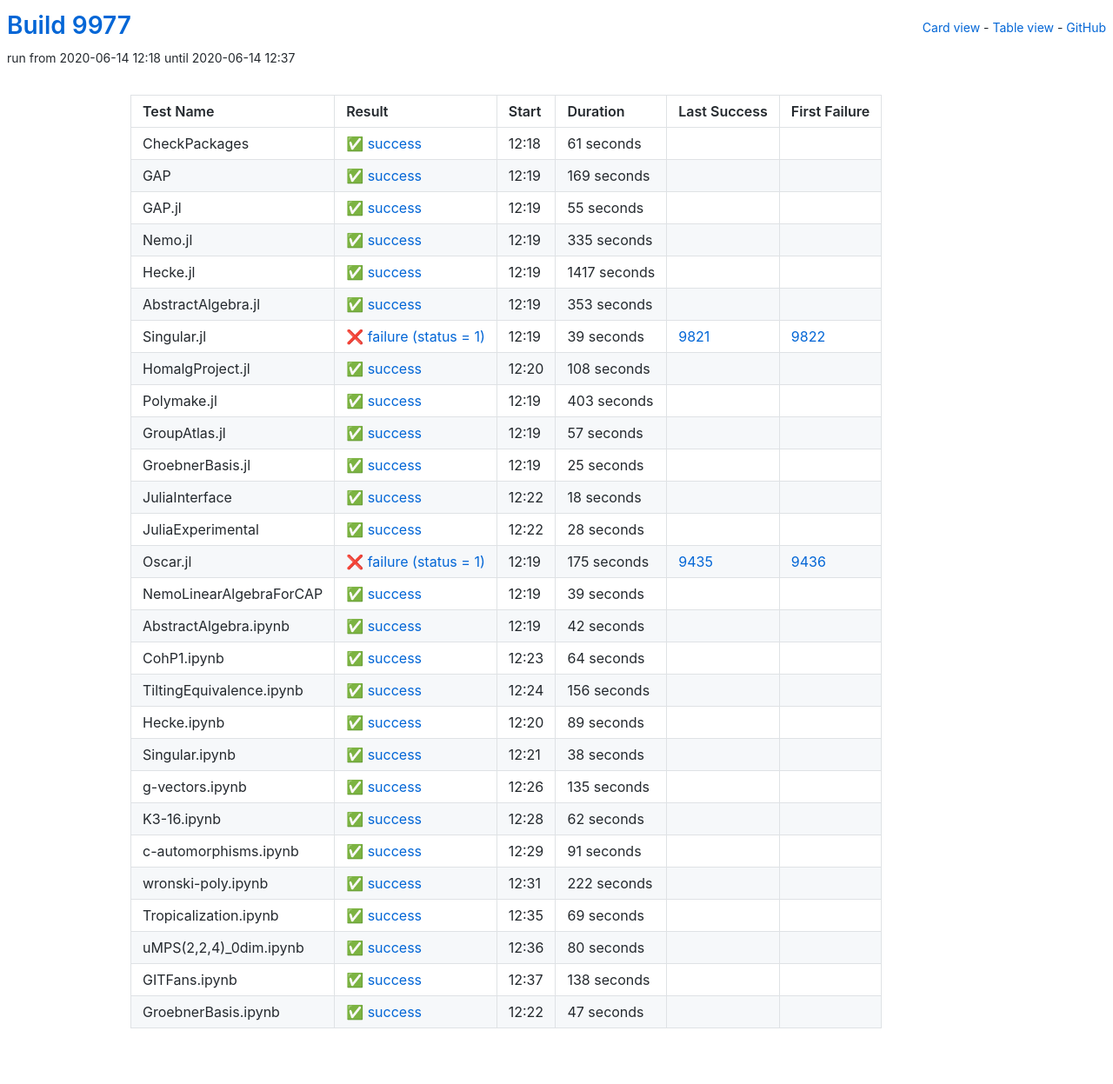
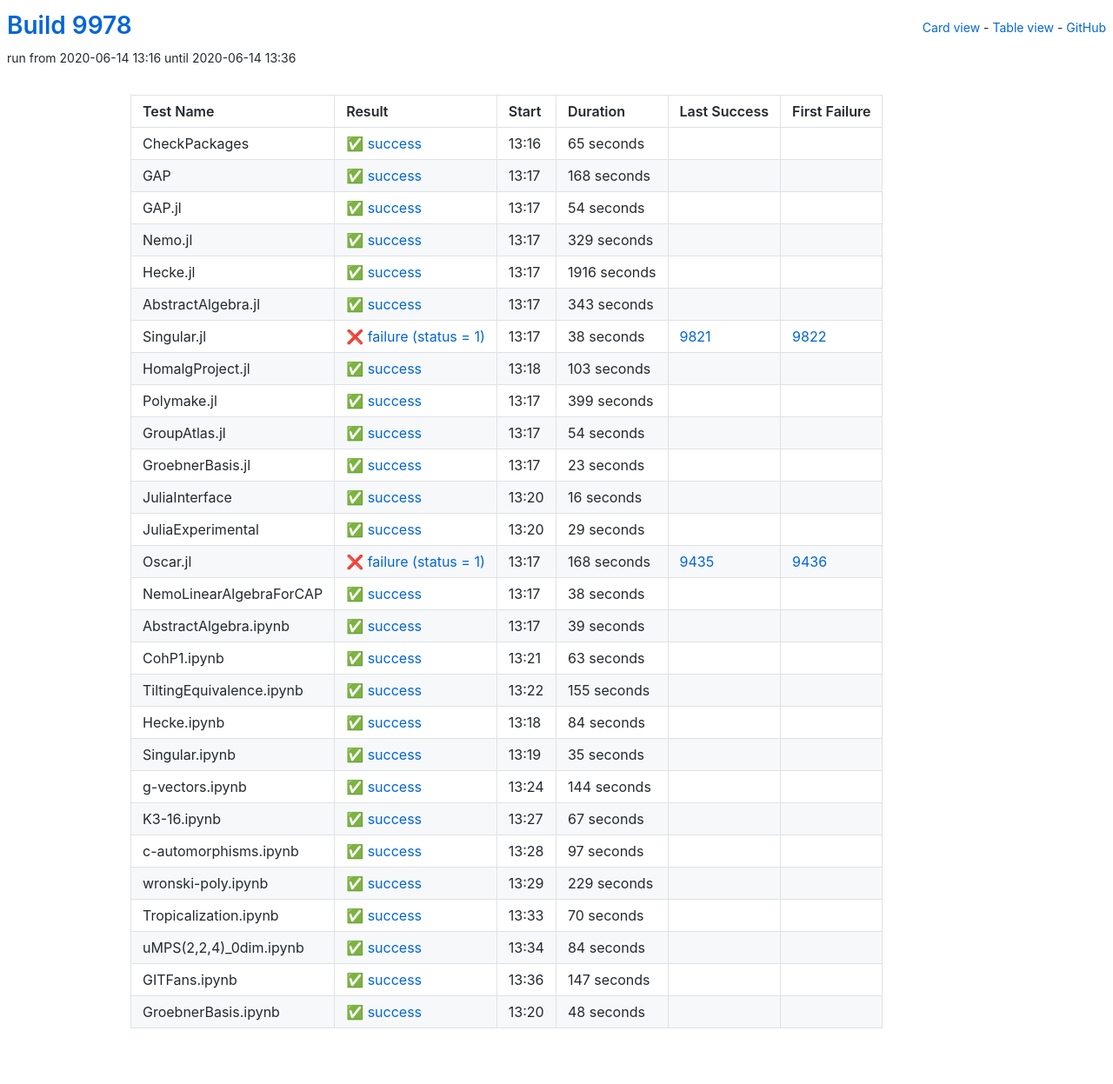
Before and after one commit to oscar-system/oscar-ci-status, a Jekyll site: the page built from table.html, in a window 1280 px wide. Shown: the whole page at 87% size. Built offline with Jekyll 4.4.1, drawn with Linux system fonts in a browser that asks for light colours.

Commit message:
Build #9978

```diff
--- a/_data/ci.yml
+++ b/_data/ci.yml
@@ -1,6 +1,6 @@
 ---
-build: 9977
-build_url: https://oscarci.mathematik.uni-kl.de/job/oscar/9977/
+build: 9978
+build_url: https://oscarci.mathematik.uni-kl.de/job/oscar/9978/
 job: oscar
 organization: oscar-system
 repo: oscar-ci-status
@@ -8,176 +8,188 @@
 tests:
 - name: CheckPackages
   id: checkpackages
-  log: https://oscarci.mathematik.uni-kl.de/job/oscar/9977/artifact/logs/build-9977/CheckPackages.log
-  start: 2020-06-14 12:18
+  log: https://oscarci.mathematik.uni-kl.de/job/oscar/9978/artifact/logs/build-9978/CheckPackages.log
+  start: 2020-06-14 13:16
   success: true
   exitcode: 0
   status: success
-  duration: 61
+  duration: 65
   last_success: false
   last_success_url:
   first_failure: false
   first_failure_url:
 - name: GAP
   id: gap
-  log: https://oscarci.mathematik.uni-kl.de/job/oscar/9977/artifact/logs/build-9977/GAP.log
-  start: 2020-06-14 12:19
+  log: https://oscarci.mathematik.uni-kl.de/job/oscar/9978/artifact/logs/build-9978/GAP.log
+  start: 2020-06-14 13:17
   success: true
   exitcode: 0
   status: success
-  duration: 169
+  duration: 168
   last_success: false
   last_success_url:
   first_failure: false
   first_failure_url:
 - name: GAP.jl
   id: gap-jl
-  log: https://oscarci.mathematik.uni-kl.de/job/oscar/9977/artifact/logs/build-9977/GAP.jl.log
-  start: 2020-06-14 12:19
+  log: https://oscarci.mathematik.uni-kl.de/job/oscar/9978/artifact/logs/build-9978/GAP.jl.log
+  start: 2020-06-14 13:17
   success: true
   exitcode: 0
   status: success
-  duration: 55
+  duration: 54
   last_success: false
   last_success_url:
   first_failure: false
   first_failure_url:
 - name: Nemo.jl
   id: nemo-jl
-  log: https://oscarci.mathematik.uni-kl.de/job/oscar/9977/artifact/logs/build-9977/Nemo.jl.log
-  start: 2020-06-14 12:19
+  log: https://oscarci.mathematik.uni-kl.de/job/oscar/9978/artifact/logs/build-9978/Nemo.jl.log
+  start: 2020-06-14 13:17
   success: true
   exitcode: 0
   status: success
-  duration: 335
+  duration: 329
   last_success: false
   last_success_url:
   first_failure: false
   first_failure_url:
 - name: Hecke.jl
   id: hecke-jl
-  log: https://oscarci.mathematik.uni-kl.de/job/oscar/9977/artifact/logs/build-9977/Hecke.jl.log
-  start: 2020-06-14 12:19
+  log: https://oscarci.mathematik.uni-kl.de/job/oscar/9978/artifact/logs/build-9978/Hecke.jl.log
+  start: 2020-06-14 13:17
   success: true
   exitcode: 0
   status: success
-  duration: 1417
+  duration: 1916
   last_success: false
   last_success_url:
   first_failure: false
   first_failure_url:
 - name: AbstractAlgebra.jl
   id: abstractalgebra-jl
-  log: https://oscarci.mathematik.uni-kl.de/job/oscar/9977/artifact/logs/build-9977/AbstractAlgebra.jl.log
-  start: 2020-06-14 12:19
+  log: https://oscarci.mathematik.uni-kl.de/job/oscar/9978/artifact/logs/build-9978/AbstractAlgebra.jl.log
+  start: 2020-06-14 13:17
   success: true
   exitcode: 0
   status: success
-  duration: 353
+  duration: 343
   last_success: false
   last_success_url:
   first_failure: false
   first_failure_url:
 - name: Singular.jl
   id: singular-jl
-  log: https://oscarci.mathematik.uni-kl.de/job/oscar/9977/artifact/logs/build-9977/Singular.jl.log
-  start: 2020-06-14 12:19
+  log: https://oscarci.mathematik.uni-kl.de/job/oscar/9978/artifact/logs/build-9978/Singular.jl.log
+  start: 2020-06-14 13:17
   success: false
   exitcode: 1
   status: failure
-  duration: 39
+  duration: 38
   last_success: 9821
   last_success_url: https://oscarci.mathematik.uni-kl.de/job/oscar/9821/
   first_failure: 9822
   first_failure_url: https://oscarci.mathematik.uni-kl.de/job/oscar/9822/
 - name: HomalgProject.jl
   id: homalgproject-jl
-  log: https://oscarci.mathematik.uni-kl.de/job/oscar/9977/artifact/logs/build-9977/HomalgProject.jl.log
-  start: 2020-06-14 12:20
+  log: https://oscarci.mathematik.uni-kl.de/job/oscar/9978/artifact/logs/build-9978/HomalgProject.jl.log
+  start: 2020-06-14 13:18
   success: true
   exitcode: 0
   status: success
-  duration: 108
+  duration: 103
   last_success: false
   last_success_url:
   first_failure: false
   first_failure_url:
 - name: Polymake.jl
   id: polymake-jl
-  log: https://oscarci.mathematik.uni-kl.de/job/oscar/9977/artifact/logs/build-9977/Polymake.jl.log
-  start: 2020-06-14 12:19
+  log: https://oscarci.mathematik.uni-kl.de/job/oscar/9978/artifact/logs/build-9978/Polymake.jl.log
+  start: 2020-06-14 13:17
   success: true
   exitcode: 0
   status: success
-  duration: 403
+  duration: 399
   last_success: false
   last_success_url:
   first_failure: false
   first_failure_url:
 - name: GroupAtlas.jl
   id: groupatlas-jl
-  log: https://oscarci.mathematik.uni-kl.de/job/oscar/9977/artifact/logs/build-9977/GroupAtlas.jl.log
-  start: 2020-06-14 12:19
+  log: https://oscarci.mathematik.uni-kl.de/job/oscar/9978/artifact/logs/build-9978/GroupAtlas.jl.log
+  start: 2020-06-14 13:17
   success: true
   exitcode: 0
   status: success
-  duration: 57
+  duration: 54
   last_success: false
   last_success_url:
   first_failure: false
   first_failure_url:
 - name: GroebnerBasis.jl
   id: groebnerbasis-jl
-  log: https://oscarci.mathematik.uni-kl.de/job/oscar/9977/artifact/logs/build-9977/GroebnerBasis.jl.log
-  start: 2020-06-14 12:19
+  log: https://oscarci.mathematik.uni-kl.de/job/oscar/9978/artifact/logs/build-9978/GroebnerBasis.jl.log
+  start: 2020-06-14 13:17
   success: true
   exitcode: 0
   status: success
-  duration: 25
+  duration: 23
   last_success: false
   last_success_url:
   first_failure: false
   first_failure_url:
 - name: JuliaInterface
   id: juliainterface
-  log: https://oscarci.mathematik.uni-kl.de/job/oscar/9977/artifact/logs/build-9977/JuliaInterface.log
-  start: 2020-06-14 12:22
+  log: https://oscarci.mathematik.uni-kl.de/job/oscar/9978/artifact/logs/build-9978/JuliaInterface.log
+  start: 2020-06-14 13:20
   success: true
   exitcode: 0
   status: success
-  duration: 18
+  duration: 16
   last_success: false
   last_success_url:
   first_failure: false
   first_failure_url:
 - name: JuliaExperimental
   id: juliaexperimental
-  log: https://oscarci.mathematik.uni-kl.de/job/oscar/9977/artifact/logs/build-9977/JuliaExperimental.log
-  start: 2020-06-14 12:22
+  log: https://oscarci.mathematik.uni-kl.de/job/oscar/9978/artifact/logs/build-9978/JuliaExperimental.log
+  start: 2020-06-14 13:20
   success: true
   exitcode: 0
   status: success
-  duration: 28
+  duration: 29
   last_success: false
   last_success_url:
   first_failure: false
   first_failure_url:
 - name: Oscar.jl
   id: oscar-jl
-  log: https://oscarci.mathematik.uni-kl.de/job/oscar/9977/artifact/logs/build-9977/Oscar.jl.log
-  start: 2020-06-14 12:19
+  log: https://oscarci.mathematik.uni-kl.de/job/oscar/9978/artifact/logs/build-9978/Oscar.jl.log
+  start: 2020-06-14 13:17
   success: false
   exitcode: 1
   status: failure
-  duration: 175
+  duration: 168
   last_success: 9435
   last_success_url: https://oscarci.mathematik.uni-kl.de/job/oscar/9435/
   first_failure: 9436
   first_failure_url: https://oscarci.mathematik.uni-kl.de/job/oscar/9436/
 - name: NemoLinearAlgebraForCAP
   id: nemolinearalgebraforcap
-  log: https://oscarci.mathematik.uni-kl.de/job/oscar/9977/artifact/logs/build-9977/NemoLinearAlgebraForCAP.log
-  start: 2020-06-14 12:19
+  log: https://oscarci.mathematik.uni-kl.de/job/oscar/9978/artifact/logs/build-9978/NemoLinearAlgebraForCAP.log
+  start: 2020-06-14 13:17
+  success: true
+  exitcode: 0
+  status: success
+  duration: 38
+  last_success: false
+  last_success_url:
+  first_failure: false
+  first_failure_url:
+- name: AbstractAlgebra.ipynb
+  id: abstractalgebra-ipynb
+  log: https://oscarci.mathematik.uni-kl.de/job/oscar/9978/artifact/logs/build-9978/AbstractAlgebra.ipynb.log
+  start: 2020-06-14 13:17
   success: true
   exitcode: 0
   status: success
@@ -186,158 +198,146 @@
   last_success_url:
   first_failure: false
   first_failure_url:
-- name: AbstractAlgebra.ipynb
-  id: abstractalgebra-ipynb
-  log: https://oscarci.mathematik.uni-kl.de/job/oscar/9977/artifact/logs/build-9977/AbstractAlgebra.ipynb.log
-  start: 2020-06-14 12:19
+- name: CohP1.ipynb
+  id: cohp1-ipynb
+  log: https://oscarci.mathematik.uni-kl.de/job/oscar/9978/artifact/logs/build-9978/CohP1.ipynb.log
+  start: 2020-06-14 13:21
   success: true
   exitcode: 0
   status: success
-  duration: 42
-  last_success: false
-  last_success_url:
-  first_failure: false
-  first_failure_url:
-- name: CohP1.ipynb
-  id: cohp1-ipynb
-  log: https://oscarci.mathematik.uni-kl.de/job/oscar/9977/artifact/logs/build-9977/CohP1.ipynb.log
-  start: 2020-06-14 12:23
-  success: true
-  exitcode: 0
-  status: success
-  duration: 64
+  duration: 63
   last_success: false
   last_success_url:
   first_failure: false
   first_failure_url:
 - name: TiltingEquivalence.ipynb
   id: tiltingequivalence-ipynb
-  log: https://oscarci.mathematik.uni-kl.de/job/oscar/9977/artifact/logs/build-9977/TiltingEquivalence.ipynb.log
-  start: 2020-06-14 12:24
+  log: https://oscarci.mathematik.uni-kl.de/job/oscar/9978/artifact/logs/build-9978/TiltingEquivalence.ipynb.log
+  start: 2020-06-14 13:22
   success: true
   exitcode: 0
   status: success
-  duration: 156
+  duration: 155
   last_success: false
   last_success_url:
   first_failure: false
   first_failure_url:
 - name: Hecke.ipynb
   id: hecke-ipynb
-  log: https://oscarci.mathematik.uni-kl.de/job/oscar/9977/artifact/logs/build-9977/Hecke.ipynb.log
-  start: 2020-06-14 12:20
+  log: https://oscarci.mathematik.uni-kl.de/job/oscar/9978/artifact/logs/build-9978/Hecke.ipynb.log
+  start: 2020-06-14 13:18
   success: true
   exitcode: 0
   status: success
-  duration: 89
+  duration: 84
   last_success: false
   last_success_url:
   first_failure: false
   first_failure_url:
 - name: Singular.ipynb
   id: singular-ipynb
-  log: https://oscarci.mathematik.uni-kl.de/job/oscar/9977/artifact/logs/build-9977/Singular.ipynb.log
-  start: 2020-06-14 12:21
+  log: https://oscarci.mathematik.uni-kl.de/job/oscar/9978/artifact/logs/build-9978/Singular.ipynb.log
+  start: 2020-06-14 13:19
   success: true
   exitcode: 0
   status: success
-  duration: 38
+  duration: 35
   last_success: false
   last_success_url:
   first_failure: false
   first_failure_url:
 - name: g-vectors.ipynb
   id: g-vectors-ipynb
-  log: https://oscarci.mathematik.uni-kl.de/job/oscar/9977/artifact/logs/build-9977/g-vectors.ipynb.log
-  start: 2020-06-14 12:26
+  log: https://oscarci.mathematik.uni-kl.de/job/oscar/9978/artifact/logs/build-9978/g-vectors.ipynb.log
+  start: 2020-06-14 13:24
   success: true
   exitcode: 0
   status: success
-  duration: 135
+  duration: 144
   last_success: false
   last_success_url:
   first_failure: false
   first_failure_url:
 - name: K3-16.ipynb
   id: k3-16-ipynb
-  log: https://oscarci.mathematik.uni-kl.de/job/oscar/9977/artifact/logs/build-9977/K3-16.ipynb.log
-  start: 2020-06-14 12:28
+  log: https://oscarci.mathematik.uni-kl.de/job/oscar/9978/artifact/logs/build-9978/K3-16.ipynb.log
+  start: 2020-06-14 13:27
   success: true
   exitcode: 0
   status: success
-  duration: 62
+  duration: 67
   last_success: false
   last_success_url:
   first_failure: false
   first_failure_url:
 - name: c-automorphisms.ipynb
   id: c-automorphisms-ipynb
-  log: https://oscarci.mathematik.uni-kl.de/job/oscar/9977/artifact/logs/build-9977/c-automorphisms.ipynb.log
-  start: 2020-06-14 12:29
+  log: https://oscarci.mathematik.uni-kl.de/job/oscar/9978/artifact/logs/build-9978/c-automorphisms.ipynb.log
+  start: 2020-06-14 13:28
   success: true
   exitcode: 0
   status: success
-  duration: 91
+  duration: 97
   last_success: false
   last_success_url:
   first_failure: false
   first_failure_url:
 - name: wronski-poly.ipynb
   id: wronski-poly-ipynb
-  log: https://oscarci.mathematik.uni-kl.de/job/oscar/9977/artifact/logs/build-9977/wronski-poly.ipynb.log
-  start: 2020-06-14 12:31
+  log: https://oscarci.mathematik.uni-kl.de/job/oscar/9978/artifact/logs/build-9978/wronski-poly.ipynb.log
+  start: 2020-06-14 13:29
   success: true
   exitcode: 0
   status: success
-  duration: 222
+  duration: 229
   last_success: false
   last_success_url:
   first_failure: false
   first_failure_url:
 - name: Tropicalization.ipynb
   id: tropicalization-ipynb
-  log: https://oscarci.mathematik.uni-kl.de/job/oscar/9977/artifact/logs/build-9977/Tropicalization.ipynb.log
-  start: 2020-06-14 12:35
+  log: https://oscarci.mathematik.uni-kl.de/job/oscar/9978/artifact/logs/build-9978/Tropicalization.ipynb.log
+  start: 2020-06-14 13:33
   success: true
   exitcode: 0
   status: success
-  duration: 69
+  duration: 70
   last_success: false
   last_success_url:
   first_failure: false
   first_failure_url:
 - name: uMPS(2,2,4)_0dim.ipynb
   id: umps-2-2-4-0dim-ipynb
-  log: https://oscarci.mathematik.uni-kl.de/job/oscar/9977/artifact/logs/build-9977/uMPS-2-2-4-_0dim.ipynb.log
-  start: 2020-06-14 12:36
+  log: https://oscarci.mathematik.uni-kl.de/job/oscar/9978/artifact/logs/build-9978/uMPS-2-2-4-_0dim.ipynb.log
+  start: 2020-06-14 13:34
   success: true
   exitcode: 0
   status: success
-  duration: 80
+  duration: 84
   last_success: false
   last_success_url:
   first_failure: false
   first_failure_url:
 - name: GITFans.ipynb
   id: gitfans-ipynb
-  log: https://oscarci.mathematik.uni-kl.de/job/oscar/9977/artifact/logs/build-9977/GITFans.ipynb.log
-  start: 2020-06-14 12:37
+  log: https://oscarci.mathematik.uni-kl.de/job/oscar/9978/artifact/logs/build-9978/GITFans.ipynb.log
+  start: 2020-06-14 13:36
   success: true
   exitcode: 0
   status: success
-  duration: 138
+  duration: 147
   last_success: false
   last_success_url:
   first_failure: false
   first_failure_url:
 - name: GroebnerBasis.ipynb
   id: groebnerbasis-ipynb
-  log: https://oscarci.mathematik.uni-kl.de/job/oscar/9977/artifact/logs/build-9977/GroebnerBasis.ipynb.log
-  start: 2020-06-14 12:22
+  log: https://oscarci.mathematik.uni-kl.de/job/oscar/9978/artifact/logs/build-9978/GroebnerBasis.ipynb.log
+  start: 2020-06-14 13:20
   success: true
   exitcode: 0
   status: success
-  duration: 47
+  duration: 48
   last_success: false
   last_success_url:
   first_failure: false
```
Also changed, not shown: README.md.
